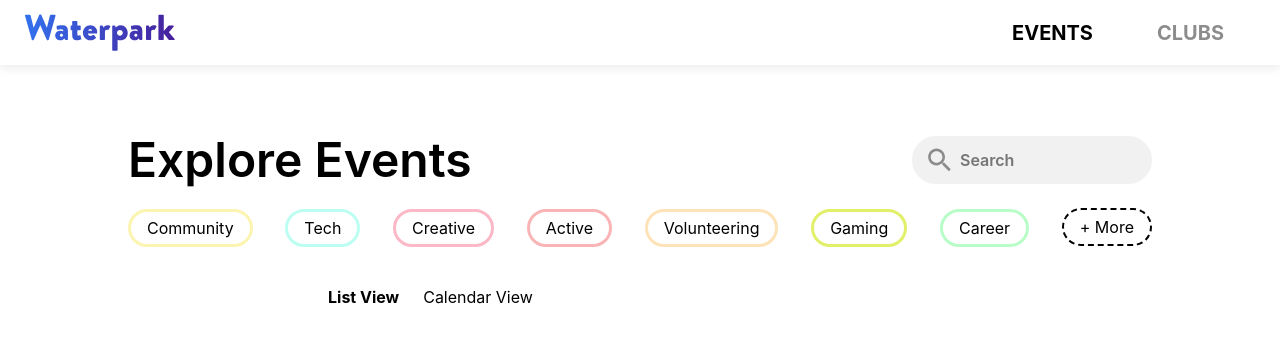
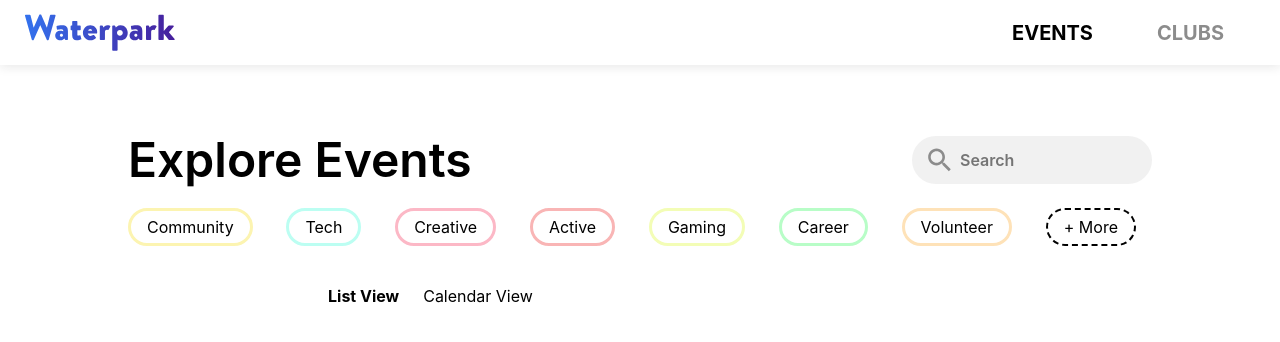
Before and after one commit to loolabs/waterpark, a Next.js app in the folder client/: page /events in a window 1280 px wide. Shown: the top 342 px of the page. Built offline with nearby package versions, Linux system fonts and the light colour scheme; no server answers.

Commit message:
💻 Standardize frontend tags (#138)
* Refactored Tag component

* Removed TAGS map

* addressed comments

* Update ClubList.tsx

* fixed event header

Co-authored-by: Emily Wang <emily.wang2@uwaterloo.ca>

```diff
--- a/client/components/club-details/ClubInfo.tsx
+++ b/client/components/club-details/ClubInfo.tsx
@@ -1,8 +1,8 @@
 import { useRouter } from 'next/router'
 import styled from 'styled-components'
-import { fontWeight, PageTitle } from '../../styles'
+import { colours, fontWeight, PageTitle } from '../../styles'
 import { Club } from '../../utils'
-import { Category } from '../Category'
+import { TagBubble } from '../common/TagBubble'
 
 const BackArrow = styled.img`
   margin-top: 64px;
@@ -94,7 +94,7 @@ export const ClubInfo = ({ club }: ClubInfoProps) => {
 const Categories = ({ tags }: { tags: Array<string> }) => (
   <CategoriesWrapper>
     {tags.map((t, i) => (
-      <Category key={`category-tag-${i}`}>{t}</Category>
+      <TagBubble key={`category-tag-${i}`} colour={colours.tagColours[t]}>{t}</TagBubble>
     ))}
   </CategoriesWrapper>
 )
--- a/client/components/club-details/EventsHostedByClub.tsx
+++ b/client/components/club-details/EventsHostedByClub.tsx
@@ -1,6 +1,6 @@
 import styled from 'styled-components'
 import moment from 'moment-timezone'
-import { Category } from '../Category'
+import { TagBubble } from '../common/TagBubble'
 import { colours, desktopFontSize, device, fontWeight, largerThan, mobile } from '../../styles'
 import { BasicEvent } from '../../utils'
 
@@ -108,7 +108,7 @@ const EventCategoriesWrapper = styled.div`
 const EventCategories = ({ tags }: { tags: Array<string> }) => (
   <EventCategoriesWrapper>
     {tags.map((t, i) => {
-      return <Category key={`tag-${i}`}>{t}</Category>
+      <TagBubble key={`category-tag-${i}`} colour={colours.tagColours[t]}>{t}</TagBubble>
     })}
   </EventCategoriesWrapper>
 )
--- a/client/components/clubs/Tag.tsx
+++ b/client/components/clubs/Tag.tsx
@@ -1,106 +1,9 @@
 import styled from 'styled-components'
-
+import {TAG_HEIGHT} from '../common/TagBubble';
 export type Tag = {
   text: string
   colour: string
 }
-
-export const TAGS = new Map<string, Tag>([
-  [
-    'Community',
-    {
-      text: 'Community',
-      colour: '#FCF4B1',
-    },
-  ],
-  [
-    'Tech',
-    {
-      text: 'Tech',
-      colour: '#BCFEF2',
-    },
-  ],
-  [
-    'Creative',
-    {
-      text: 'Creative',
-      colour: '#FCB8C6',
-    },
-  ],
-  [
-    'Active',
-    {
-      text: 'Active',
-      colour: '#F9B5B5',
-    },
-  ],
-  [
-    'Volunteering',
-    {
-      text: 'Volunteering',
-      colour: '#FEE2B8',
-    },
-  ],
-  [
-    'Gaming',
-    {
-      text: 'Gaming',
-      colour: '#E1EF69',
-    },
-  ],
-  [
-    'Career',
-    {
-      text: 'Career',
-      colour: '#B8FDC7',
-    },
-  ],
-  [
-    'Engineering',
-    {
-      text: 'Engineering',
-      colour: '#D0B4EC',
-    },
-  ],
-  [
-    'Science',
-    {
-      text: 'Science',
-      colour: '#B6D5FC',
-    },
-  ],
-  [
-    'Environment',
-    {
-      text: 'Environment',
-      colour: '#D1E77E',
-    },
-  ],
-  [
-    'Arts',
-    {
-      text: 'Arts',
-      colour: '#FDD5A8',
-    },
-  ],
-  [
-    'Math',
-    {
-      text: 'Math',
-      colour: '#FDC1EE',
-    },
-  ],
-  [
-    'Health',
-    {
-      text: 'Health',
-      colour: '#97DFEF',
-    },
-  ],
-])
-
-const TAG_HEIGHT = '38px'
-const TAG_HORIZONTAL_PADDING = '16px'
 
 export const TagRow = styled.div`
   align-items: center;
@@ -115,32 +18,3 @@ export const TagGroup = styled.div`
   height: ${TAG_HEIGHT};
   overflow: hidden;
 `
-
-export const TagBubble = styled.a<{
-  colour?: string
-  borderStyle?: string
-  borderWidth?: string
-  highlightOnHover?: boolean
-}>`
-  align-items: center;
-  border-color: ${({ colour }) => colour || 'black'};
-  border-radius: 100vw; // arbitrarily large so that sides are fully rounded
-  border-style: ${({ borderStyle }) => borderStyle || 'solid'};
-  border-width: ${({ borderWidth }) => borderWidth || 'auto'};
-  box-sizing: border-box;
-  display: flex;
-  flex-grow: 0;
-  flex-shrink: 0;
-  height: ${TAG_HEIGHT};
-  justify-content: center;
-  line-height: ${TAG_HEIGHT};
-  margin-bottom: 1px; // make space between rows of bubbles
-  overflow: hidden;
-  padding: 0 ${TAG_HORIZONTAL_PADDING};
-  text-align: center;
-  white-space: nowrap;
-
-  :hover {
-    ${({ colour, highlightOnHover }) => highlightOnHover && `background-color: ${colour};`}
-  }
-`
--- /dev/null
+++ b/client/components/common/TagBubble.tsx
@@ -0,0 +1,38 @@
+import styled from 'styled-components'
+
+export type Tag = {
+  text: string
+  colour: string
+}
+
+export const TAG_HEIGHT = '38px'
+const TAG_HORIZONTAL_PADDING = '16px'
+
+export const TagBubble = styled.a<{
+  colour?: string
+  borderStyle?: string
+  borderWidth?: string
+  highlightOnHover?: boolean
+}>`
+  align-items: center;
+  border-color: ${({ colour }) => colour || 'black'};
+  border-radius: 100vw; // arbitrarily large so that sides are fully rounded
+  border-style: ${({ borderStyle }) => borderStyle || 'solid'};
+  border-width: ${({ borderWidth }) => borderWidth || 'auto'};
+  box-sizing: border-box;
+  display: flex;
+  flex-grow: 0;
+  flex-shrink: 0;
+  height: ${TAG_HEIGHT};
+  justify-content: center;
+  line-height: ${TAG_HEIGHT};
+  margin-right: 16px;
+  overflow: hidden;
+  padding: 0 ${TAG_HORIZONTAL_PADDING};
+  text-align: center;
+  white-space: nowrap;
+
+  :hover {
+    ${({ colour, highlightOnHover }) => highlightOnHover && `background-color: ${colour};`}
+  }
+`
--- a/client/components/events/EventListView/EventListCard.tsx
+++ b/client/components/events/EventListView/EventListCard.tsx
@@ -3,6 +3,7 @@ import { useRouter } from 'next/router'
 import { Event } from '../../../utils'
 import styled from 'styled-components'
 import { colours, device, fontWeight, desktopFontSize, mobileFontSize } from '../../../styles'
+import { TagBubble } from '../../common/TagBubble'
 
 interface EventProps {
   event: Event
@@ -137,9 +138,9 @@ export const EventListCard = ({ event }: EventProps) => {
       formattedTags = formattedTags.slice(0, MAXIMUM_NUMBER_OF_VIEWABLE_TAGS)
     }
     return formattedTags.map((tag, index) => (
-      <ListCardTag tag={tag} key={`list-card-tag-${index}-${tag}`}>
+      <TagBubble key={`list-card-tag-${index}-${tag}`} colour={colours.tagColours[tag]}>
         {tag}
-      </ListCardTag>
+      </TagBubble>
     ))
   }
 
--- a/client/components/events/EventsHeader.tsx
+++ b/client/components/events/EventsHeader.tsx
@@ -1,13 +1,13 @@
-import { TAGS, Tag, TagGroup, TagRow, TagBubble } from '../clubs/Tag' // TODO: rearrange our dependencies to avoid this
+import { Tag, TagGroup, TagRow } from '../clubs/Tag' // TODO: rearrange our dependencies to avoid this
+import { TagBubble } from '../common/TagBubble'
 import styled from 'styled-components'
-import { PageTitle } from '../../styles'
+import { colours, PageTitle } from '../../styles'
 import { SearchInput } from '../SearchInput'
 
 const mobile = `425px`
 const tablet = `768px`
 const laptop = `1024px`
 
-const smallerThan = (size: string): string => `(max-width: ${size})`
 const largerThan = (size: string): string => `(min-width: ${size})`
 
 const EventListHeaderContainer = styled.div`
@@ -50,13 +50,17 @@ interface EventListTagsProps {
   tags: Array<Tag>
 }
 
-const ClubListTags = ({ tags }: EventListTagsProps) => {
+const ClubListTags = () => {
   return (
     <TagRow>
       <TagGroup>
-        {tags.map(({ text, colour }) => (
+        {Object.keys(colours.tagColours).map((text, index) => (
           <RightSpaceWrapper key={text}>
-            <TagBubble colour={colour} highlightOnHover>
+            <TagBubble
+              colour={colours.tagColours[text]}
+              highlightOnHover
+              key={`club-card-tag-${index}-${text}`}
+            >
               {text}
             </TagBubble>
           </RightSpaceWrapper>
@@ -76,7 +80,7 @@ export const EventsHeader = ({ onSearch }: EventListHeaderProps) => {
         <EventListTitle>Explore Events</EventListTitle>
         <SearchInput onChange={(e) => onSearch(e.target.value)} placeholder="Search" />
       </EventListTitleRow>
-      <ClubListTags tags={Array.from(TAGS.values())}></ClubListTags>
+      <ClubListTags />
     </EventListHeaderContainer>
   )
 }
```
Also changed, not shown: client/components/Category.tsx (deleted, +0 -15 lines), client/components/clubs/ClubCard.tsx (+7 -15 lines), client/components/clubs/ClubList.tsx (+11 -7 lines), client/components/event-details/EventInfo.tsx (+3 -4 lines).
